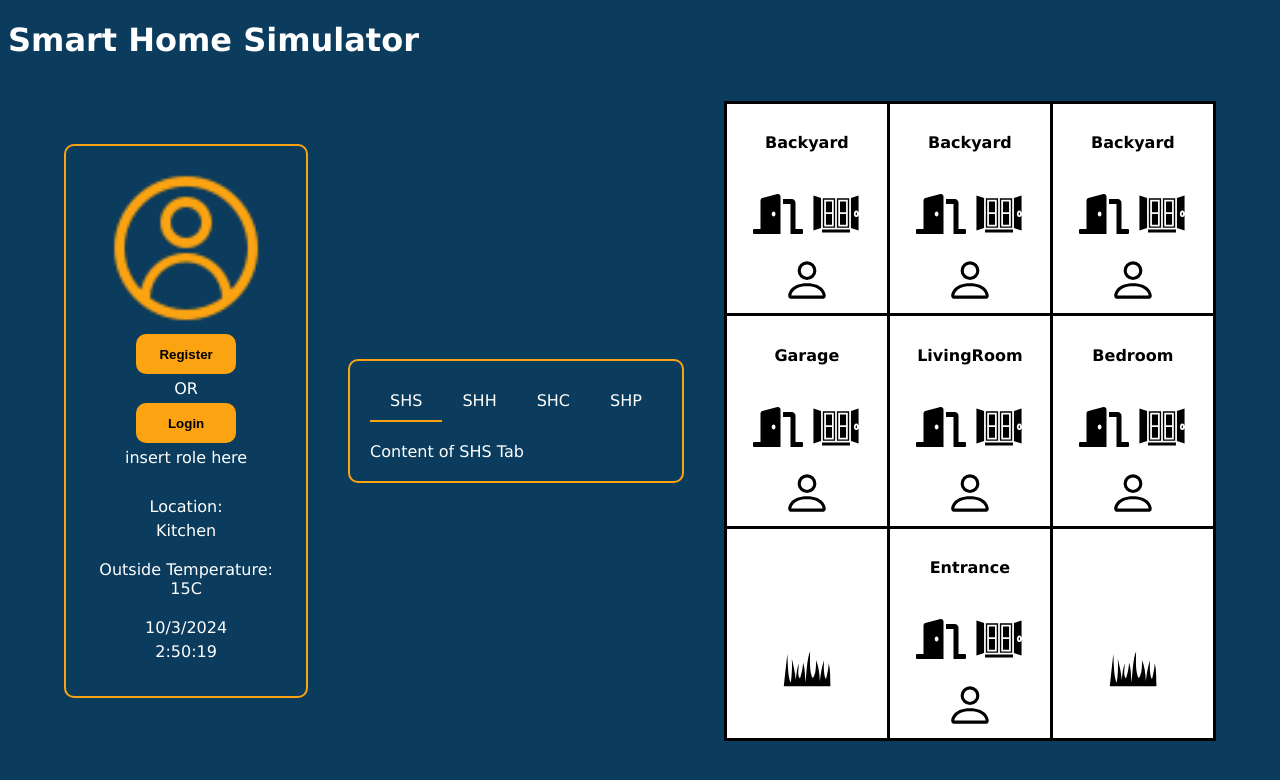
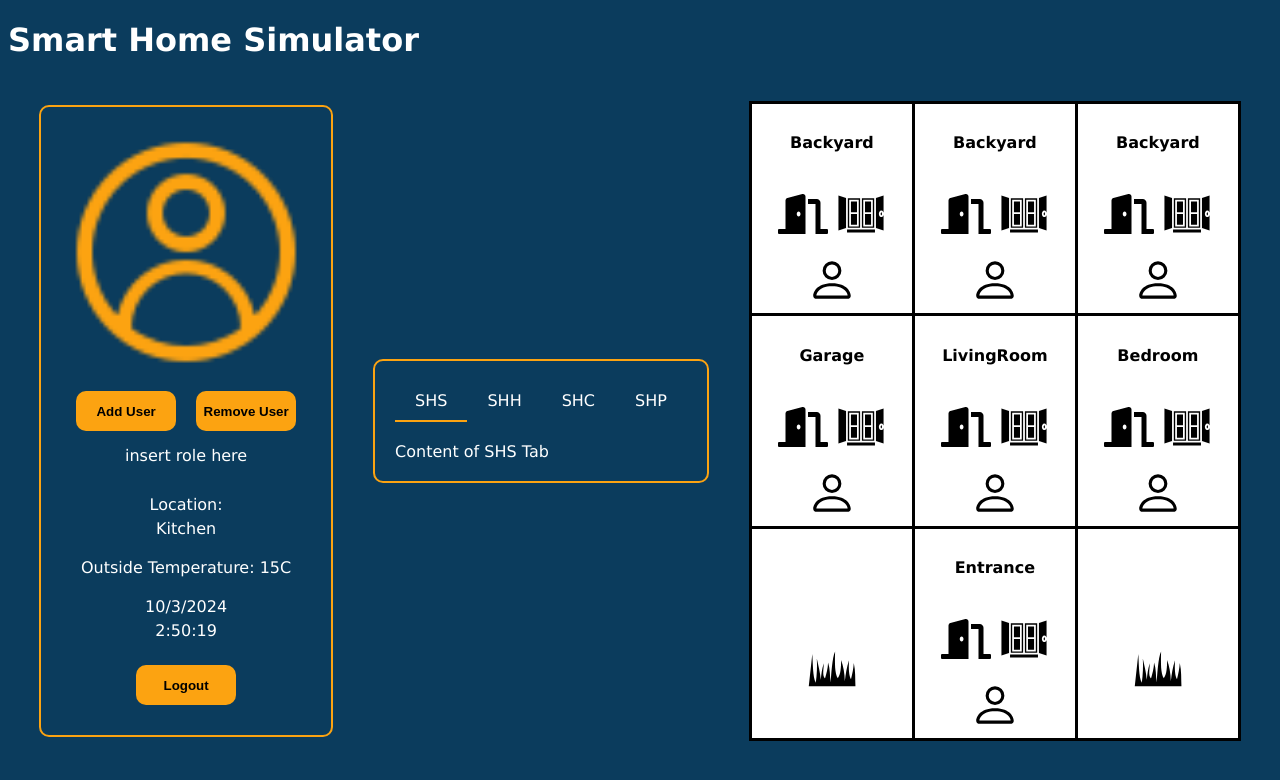
Before and after one commit to LiamDaigle/SOEN343, a React (Vite) app in the folder SmartHomeSystem/frontend/: page / in a window 1280 px wide. Shown: the top 780 px of the page. Built offline with nearby package versions, Linux system fonts and the light colour scheme; sample sign-in values are in the browser's storage.

Commit message:
added logout functionality

```diff
--- a/SmartHomeSystem/frontend/src/App.tsx
+++ b/SmartHomeSystem/frontend/src/App.tsx
@@ -1,7 +1,7 @@
 import React, { useState, useEffect } from "react";
 import { BrowserRouter, Routes, Route, Navigate } from "react-router-dom";
 import DashboardLandingPage from "./Dashboard/DashboardLandingPage";
-import LoginModal from "../src/UserProfile/LoginModal"; // Import the LoginModal component
+import LoginModal from "../src/UserProfile/LoginModal";
 import "./App.css";
 import RegisterModal from "./UserProfile/RegisterModal";
 
@@ -34,7 +34,7 @@ function App() {
     setUserAccount(null); // Clear userAccount state
     // Clear login state from localStorage
     localStorage.removeItem("isLoggedIn");
-    // Perform any other logout actions, such as clearing local storage
+    localStorage.removeItem("userAccount");
   };
 
   return (
@@ -44,7 +44,10 @@ function App() {
           path="/"
           element={
             isLoggedIn ? (
-              <DashboardLandingPage userAccount={userAccount} />
+              <DashboardLandingPage
+                userAccount={userAccount}
+                onLogout={handleLogout}
+              />
             ) : (
               <Navigate to="/login" />
             )
--- a/SmartHomeSystem/frontend/src/Dashboard/DashboardLandingPage.tsx
+++ b/SmartHomeSystem/frontend/src/Dashboard/DashboardLandingPage.tsx
@@ -10,7 +10,7 @@ const DashboardLandingPage = (props: any) => {
       <h1>Smart Home Simulator</h1>
 
       <div className="dashboard-content-container">
-        <UserProfile />
+        <UserProfile onLogout={props.onLogout}/>
         <TabComponent />
         <HouseLayoutGrid />
       </div>
--- /dev/null
+++ b/SmartHomeSystem/frontend/src/UserProfile/Logout.tsx
@@ -0,0 +1,35 @@
+import React, { useState } from "react";
+import Button from "@mui/material/Button";
+import Dialog from "@mui/material/Dialog";
+import DialogActions from "@mui/material/DialogActions";
+import DialogContent from "@mui/material/DialogContent";
+import DialogContentText from "@mui/material/DialogContentText";
+import "./Form.css"; // Import the CSS file
+import { Link, useNavigate } from "react-router-dom";
+
+interface FormDialogProps {
+  open: boolean;
+  onClose: () => void;
+  onLogout: () => void;
+}
+
+const LogoutModal: React.FC<FormDialogProps> = ({ open, onClose, onLogout }) => {
+
+
+  return (
+    <Dialog open={open} onClose={onClose}>
+      <DialogContent className="dialog-container custom">
+          <DialogActions className="dialog-actions custom">
+            <Button className="button custom" onClick={onClose}>
+              Cancel
+            </Button>
+            <Button className="button custom" onClick={onLogout}>
+              Logout
+            </Button>
+          </DialogActions>
+      </DialogContent>
+    </Dialog>
+  );
+};
+
+export default LogoutModal;
--- a/SmartHomeSystem/frontend/src/UserProfile/UserProfile.css
+++ b/SmartHomeSystem/frontend/src/UserProfile/UserProfile.css
@@ -5,7 +5,7 @@
   border: 2px solid var(--accent-color);
   padding: 20px;
   border-radius: 10px;
-  width: 200px;
+  width: 250px;
 }
 
 .user-profile-picture {
@@ -43,6 +43,7 @@
   border-radius: 10px;
   border: none;
   outline: none;
+  margin: 10px;
 }
 
 .common-btn:hover {
--- a/SmartHomeSystem/frontend/src/UserProfile/UserProfile.tsx
+++ b/SmartHomeSystem/frontend/src/UserProfile/UserProfile.tsx
@@ -4,12 +4,12 @@ import Avatar from "../Common/Avatar";
 import Button from "../Common/Button";
 import RegisterModal from "./RegisterModal"; // Import the RegisterModal component
 import LoginModal from "./LoginModal";
+import LogoutModal from "./Logout";
 
-const UserProfile = () => {
+const UserProfile = (props: any) => {
   const [date, setData] = useState("");
   const [time, setTime] = useState("");
-  const [registrationModalOpen, setRegistrationModalOpen] = useState(false); // State to control dialog open/close
-  const [loginModalOpen, setLoginModalOpen] = useState(false); // State to control dialog open/close
+  const [dialogOpen, setDialogOpen] = useState(false); // State to control dialog open/close
 
   const fetchDate = () => {
     var currentdate = new Date();
@@ -43,16 +43,8 @@ const UserProfile = () => {
           altText="profile picture"
           size="100%"
         />
-        <button
-          className="common-btn"
-          onClick={() => setRegistrationModalOpen(true)}
-        >
-          Register
-        </button>
-        <p>OR</p>
-        <button className="common-btn" onClick={() => setLoginModalOpen(true)}>
-          Login
-        </button>
+        <button className="common-btn">Add User</button>
+        <button className="common-btn">Remove User</button>
         <p>insert role here</p> {/* TODO: role here */}
       </div>
       <div className="user-location">
@@ -67,14 +59,8 @@ const UserProfile = () => {
         <p>{date}</p>
         <p>{time}</p>
       </div>
-      <RegisterModal
-        open={registrationModalOpen}
-        onClose={() => setRegistrationModalOpen(false)}
-      />{" "}
-      <LoginModal
-        open={loginModalOpen}
-        onClose={() => setLoginModalOpen(false)}
-      />{" "}
+      <button className="common-btn" onClick={() => setDialogOpen(true)}>Logout</button>
+      <LogoutModal open={dialogOpen} onClose={() => setDialogOpen(false)} onLogout={props.onLogout}/>
     </div>
   );
 };
```
